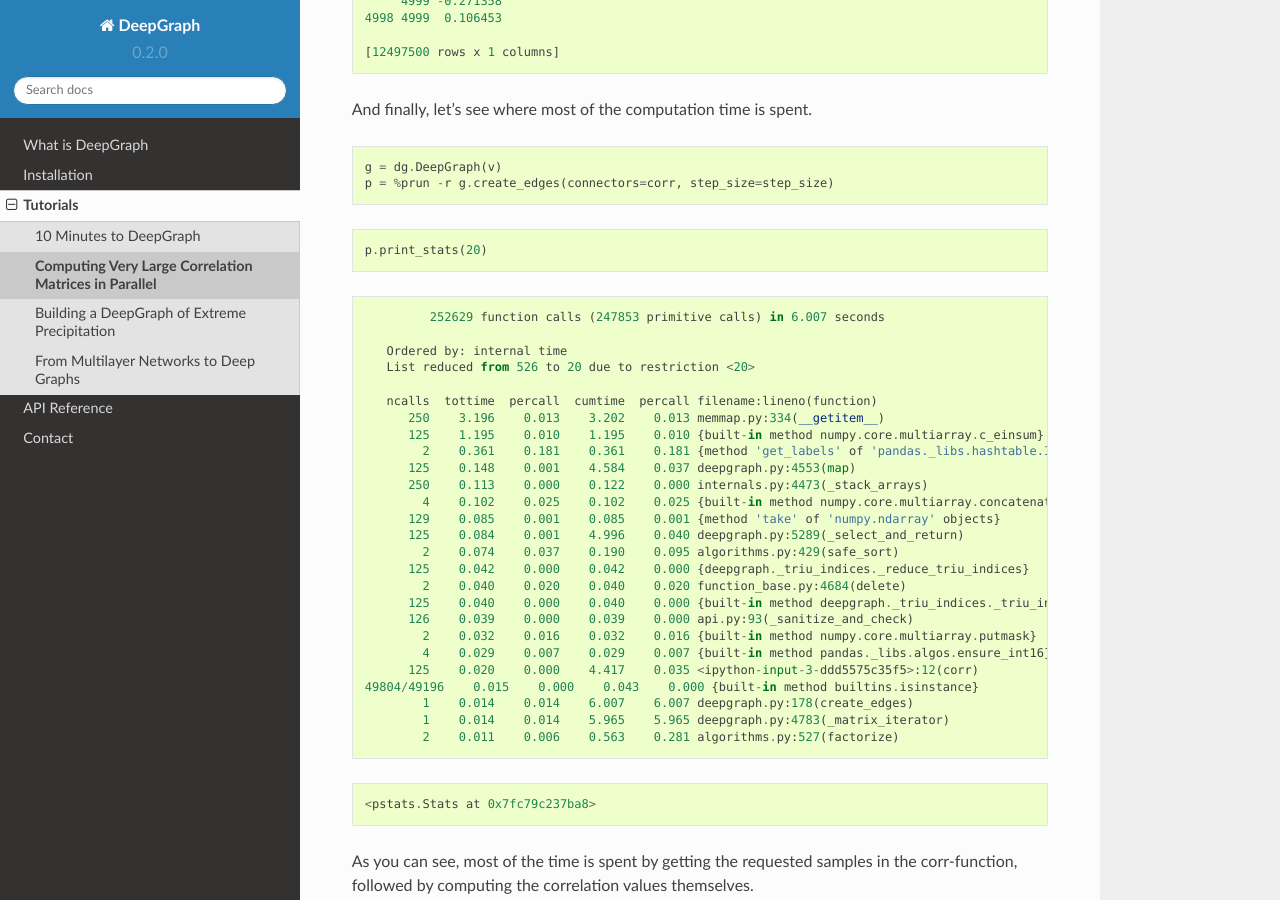
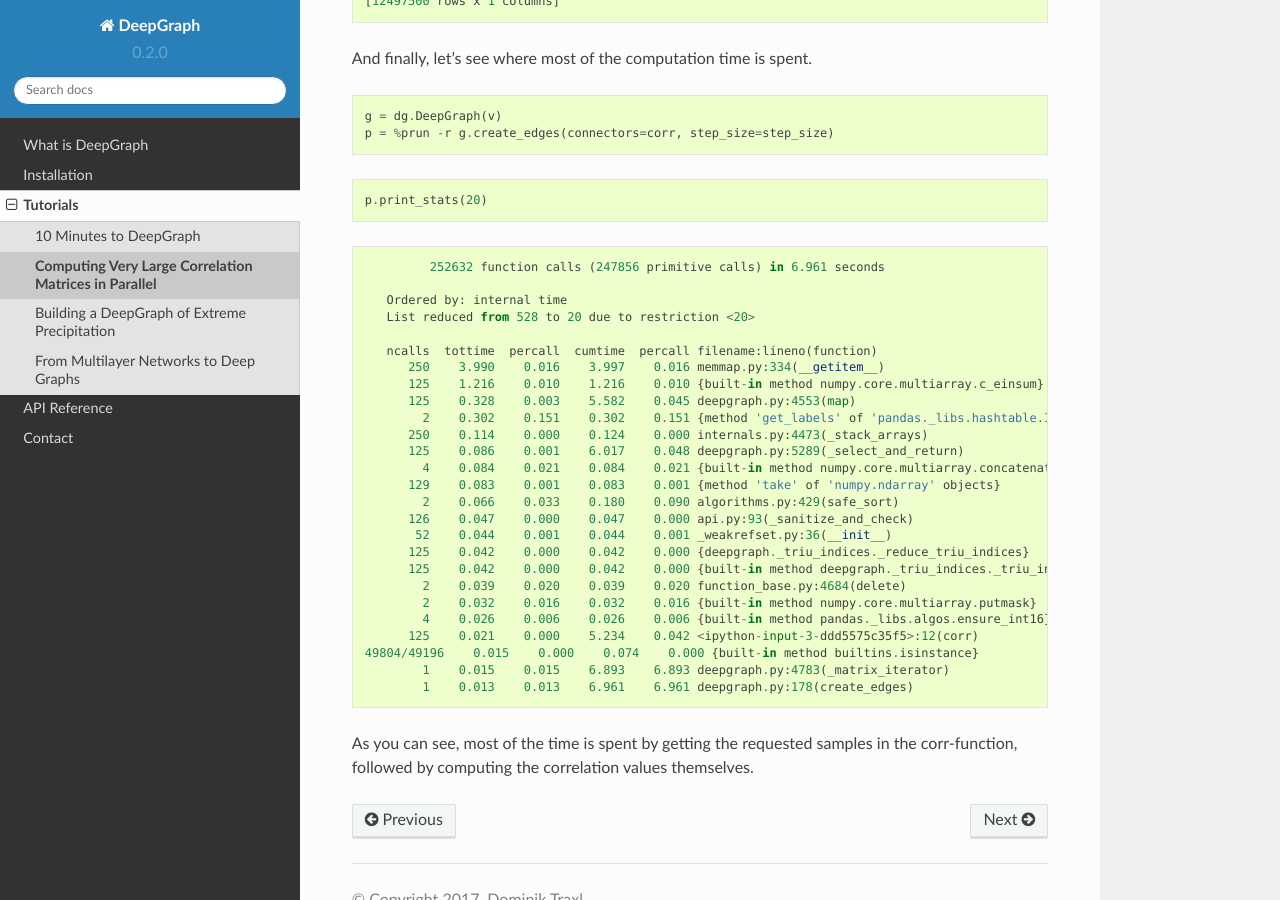
Before and after one commit to deepgraph/deepgraph, a Sphinx documentation site: the page built from doc/source/tutorials/pairwise_correlations.rst, in a window 1280 px wide and 900 px high, scrolled down 3567 px. Built offline with Sphinx 7.4.7 and the Read the Docs theme 2.0.0, drawn with Linux system fonts in a browser that asks for light colours; some of the changed text lies outside the part shown.

Commit message:
update correlation matrix tutorial.

```diff
--- a/doc/source/tutorials/pairwise_correlations.py
+++ b/doc/source/tutorials/pairwise_correlations.py
@@ -13,7 +13,6 @@
 
 # the usual
 import numpy as np
-from numpy.random import RandomState
 import pandas as pd
 
 import deepgraph as dg
@@ -24,16 +23,14 @@
 # In[2]:
 
 # create observations
+from numpy.random import RandomState
 prng = RandomState(0)
 n_samples = int(5e3)
 n_features = int(1e2)
-
-X = np.zeros((n_samples, n_features), dtype=np.float64)
-for i in range(X.shape[0]):
-    X[i] = prng.randint(0, 100, size=n_features)
+X = prng.randint(100, size=(n_samples, n_features)).astype(np.float64)
 
 # whiten variables for fast parallel computation later on
-X = ((X.T - X.mean(axis=1)) / X.std(axis=1)).T
+X = (X - X.mean(axis=1, keepdims=True)) / X.std(axis=1, keepdims=True)
 
 # save in binary format
 np.save('samples', X)
--- a/doc/source/tutorials/pairwise_correlations.rst
+++ b/doc/source/tutorials/pairwise_correlations.rst
@@ -38,16 +37,14 @@
 .. code:: python
 
     # create observations
+    from numpy.random import RandomState
     prng = RandomState(0)
     n_samples = int(5e3)
     n_features = int(1e2)
-
-    X = np.zeros((n_samples, n_features), dtype=np.float64)
-    for i in range(X.shape[0]):
-        X[i] = prng.randint(0, 100, size=n_features)
+    X = prng.randint(100, size=(n_samples, n_features)).astype(np.float64)
 
     # whiten variables for fast parallel computation later on
-    X = ((X.T - X.mean(axis=1)) / X.std(axis=1)).T
+    X = (X - X.mean(axis=1, keepdims=True)) / X.std(axis=1, keepdims=True)
 
     # save in binary format
     np.save('samples', X)
@@ -209,42 +206,32 @@
 
 .. parsed-literal::
 
-             252629 function calls (247853 primitive calls) in 6.007 seconds
+             252632 function calls (247856 primitive calls) in 6.961 seconds
 
        Ordered by: internal time
-       List reduced from 526 to 20 due to restriction <20>
+       List reduced from 528 to 20 due to restriction <20>
 
        ncalls  tottime  percall  cumtime  percall filename:lineno(function)
-          250    3.196    0.013    3.202    0.013 memmap.py:334(__getitem__)
-          125    1.195    0.010    1.195    0.010 {built-in method numpy.core.multiarray.c_einsum}
-            2    0.361    0.181    0.361    0.181 {method 'get_labels' of 'pandas._libs.hashtable.Int64HashTable' objects}
-          125    0.148    0.001    4.584    0.037 deepgraph.py:4553(map)
-          250    0.113    0.000    0.122    0.000 internals.py:4473(_stack_arrays)
-            4    0.102    0.025    0.102    0.025 {built-in method numpy.core.multiarray.concatenate}
-          129    0.085    0.001    0.085    0.001 {method 'take' of 'numpy.ndarray' objects}
-          125    0.084    0.001    4.996    0.040 deepgraph.py:5289(_select_and_return)
-            2    0.074    0.037    0.190    0.095 algorithms.py:429(safe_sort)
+          250    3.990    0.016    3.997    0.016 memmap.py:334(__getitem__)
+          125    1.216    0.010    1.216    0.010 {built-in method numpy.core.multiarray.c_einsum}
+          125    0.328    0.003    5.582    0.045 deepgraph.py:4553(map)
+            2    0.302    0.151    0.302    0.151 {method 'get_labels' of 'pandas._libs.hashtable.Int64HashTable' objects}
+          250    0.114    0.000    0.124    0.000 internals.py:4473(_stack_arrays)
+          125    0.086    0.001    6.017    0.048 deepgraph.py:5289(_select_and_return)
+            4    0.084    0.021    0.084    0.021 {built-in method numpy.core.multiarray.concatenate}
+          129    0.083    0.001    0.083    0.001 {method 'take' of 'numpy.ndarray' objects}
+            2    0.066    0.033    0.180    0.090 algorithms.py:429(safe_sort)
+          126    0.047    0.000    0.047    0.000 api.py:93(_sanitize_and_check)
+           52    0.044    0.001    0.044    0.001 _weakrefset.py:36(__init__)
           125    0.042    0.000    0.042    0.000 {deepgraph._triu_indices._reduce_triu_indices}
-            2    0.040    0.020    0.040    0.020 function_base.py:4684(delete)
-          125    0.040    0.000    0.040    0.000 {built-in method deepgraph._triu_indices._triu_indices}
-          126    0.039    0.000    0.039    0.000 api.py:93(_sanitize_and_check)
+          125    0.042    0.000    0.042    0.000 {built-in method deepgraph._triu_indices._triu_indices}
+            2    0.039    0.020    0.039    0.020 function_base.py:4684(delete)
             2    0.032    0.016    0.032    0.016 {built-in method numpy.core.multiarray.putmask}
-            4    0.029    0.007    0.029    0.007 {built-in method pandas._libs.algos.ensure_int16}
-          125    0.020    0.000    4.417    0.035 <ipython-input-3-ddd5575c35f5>:12(corr)
-    49804/49196    0.015    0.000    0.043    0.000 {built-in method builtins.isinstance}
-            1    0.014    0.014    6.007    6.007 deepgraph.py:178(create_edges)
-            1    0.014    0.014    5.965    5.965 deepgraph.py:4783(_matrix_iterator)
-            2    0.011    0.006    0.563    0.281 algorithms.py:527(factorize)
-
-
-
-
-
-
-.. parsed-literal::
-
-    <pstats.Stats at 0x7fc79c237ba8>
-
+            4    0.026    0.006    0.026    0.006 {built-in method pandas._libs.algos.ensure_int16}
+          125    0.021    0.000    5.234    0.042 <ipython-input-3-ddd5575c35f5>:12(corr)
+    49804/49196    0.015    0.000    0.074    0.000 {built-in method builtins.isinstance}
+            1    0.015    0.015    6.893    6.893 deepgraph.py:4783(_matrix_iterator)
+            1    0.013    0.013    6.961    6.961 deepgraph.py:178(create_edges)
 
 
 As you can see, most of the time is spent by getting the requested
```
Also changed, not shown: other parts of doc/source/tutorials/pairwise_correlations.rst (+0 -1 lines), doc/source/tutorials/pairwise_correlations.ipynb.
